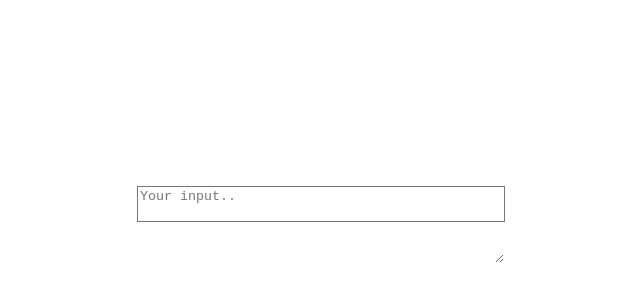
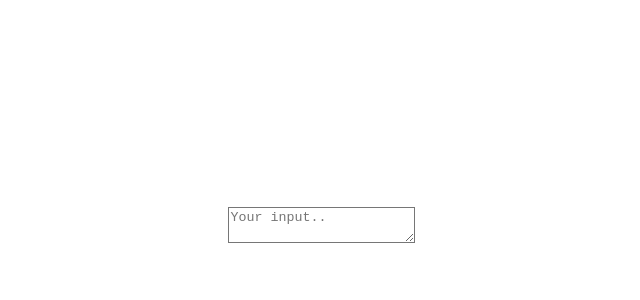
Before and after one commit to codingforentrepreneurs/predict-input, a Vue app: page / in a window 1280 px wide. Shown: the part 172-472 px from the top of the page, without its empty margins (322-962 px from the left). Built offline with nearby package versions, Linux system fonts and the light colour scheme.

Commit message:
5 - Dynamic Textarea Size & Layering

```diff
--- a/src/components/PredictInput.vue
+++ b/src/components/PredictInput.vue
@@ -1,22 +1,39 @@
 <template>
     <textarea
+        ref="foregroundInput"
         v-model="userDataModel"
         @keyup="handleKeyUp"
         placeholder="Your input.."
         class="input-top"
         ></textarea>
-    <textarea v-model="predDataModel"  class="input-bottom" readonly></textarea>
+    <textarea ref="backgroundInput" v-model="predDataModel"  class="input-bottom" readonly></textarea>
 </template>
 
 <script setup>
-import {ref} from 'vue'
+import {ref, onMounted} from 'vue'
 
+const foregroundInput = ref(null)
+const backgroundInput = ref(null)
 const userDataModel = ref("")
 const predDataModel = ref("")
 
+onMounted(()=>{
+    styleMatchBackground()
+})
+
+const styleMatchBackground = () => {
+    backgroundInput.value.style.position = "absolute";
+    backgroundInput.value.style.borderColor = "transparent";
+    // backgroundInput.value.style.color = "transparent";
+    backgroundInput.value.style.top = foregroundInput.value.offsetTop + "px";
+    backgroundInput.value.style.left = foregroundInput.value.offsetLeft + "px";
+    backgroundInput.value.style.width = foregroundInput.value.offsetWidth + "px";
+    backgroundInput.value.style.height = foregroundInput.value.offsetHeight + "px";
+}
 const handleKeyUp = (event) => {
     // predDataModel.value = event.target.value
     predDataModel.value = userDataModel.value
+    styleMatchBackground()
 }
 
 </script>
@@ -29,7 +46,6 @@ const handleKeyUp = (event) => {
     background: transparent;
     width: 100%;
     z-index: 2;
-    resize: none;
 }
 .input-bottom {
     color: gray;
@@ -37,7 +53,8 @@ const handleKeyUp = (event) => {
     border-color: transparent;
     background: transparent;
     width: 100%;
-    z-index: 2;
+    z-index: 1;
+    resize: none;
 }
 
 </style>
```
